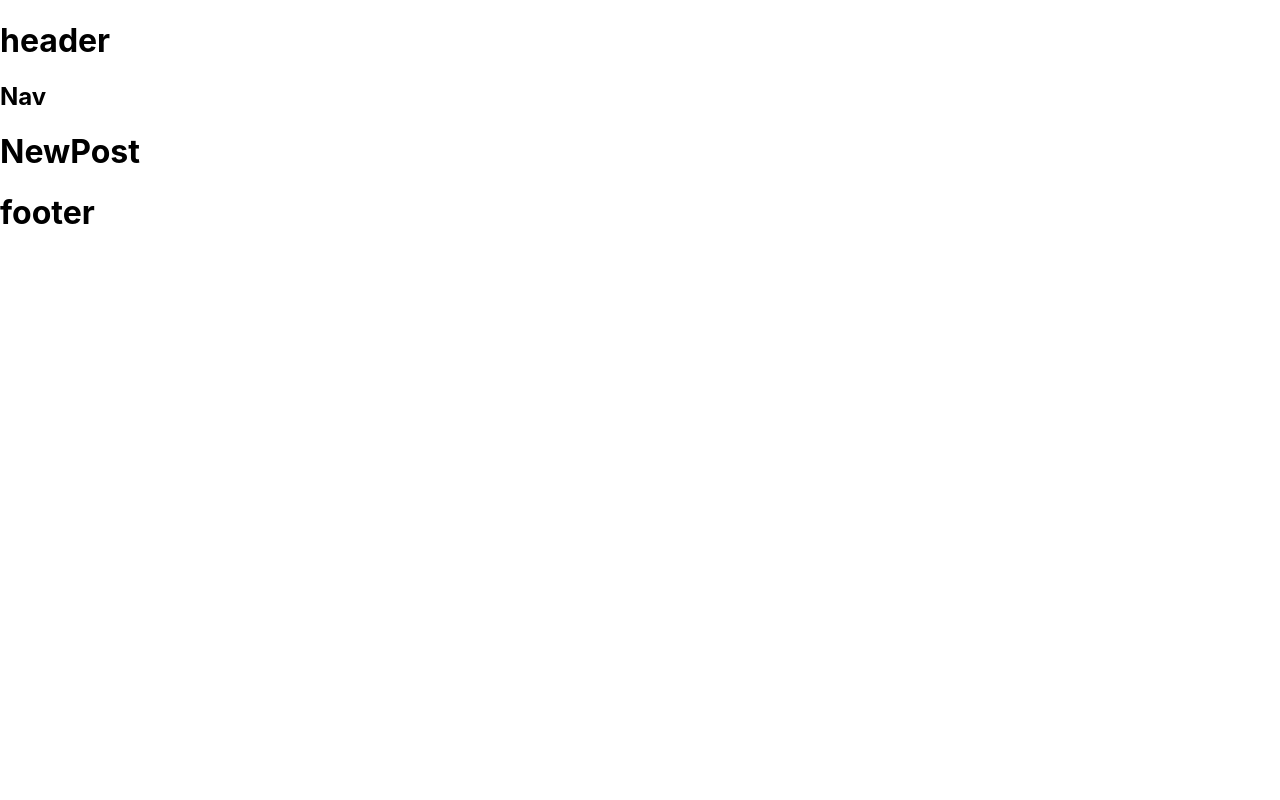
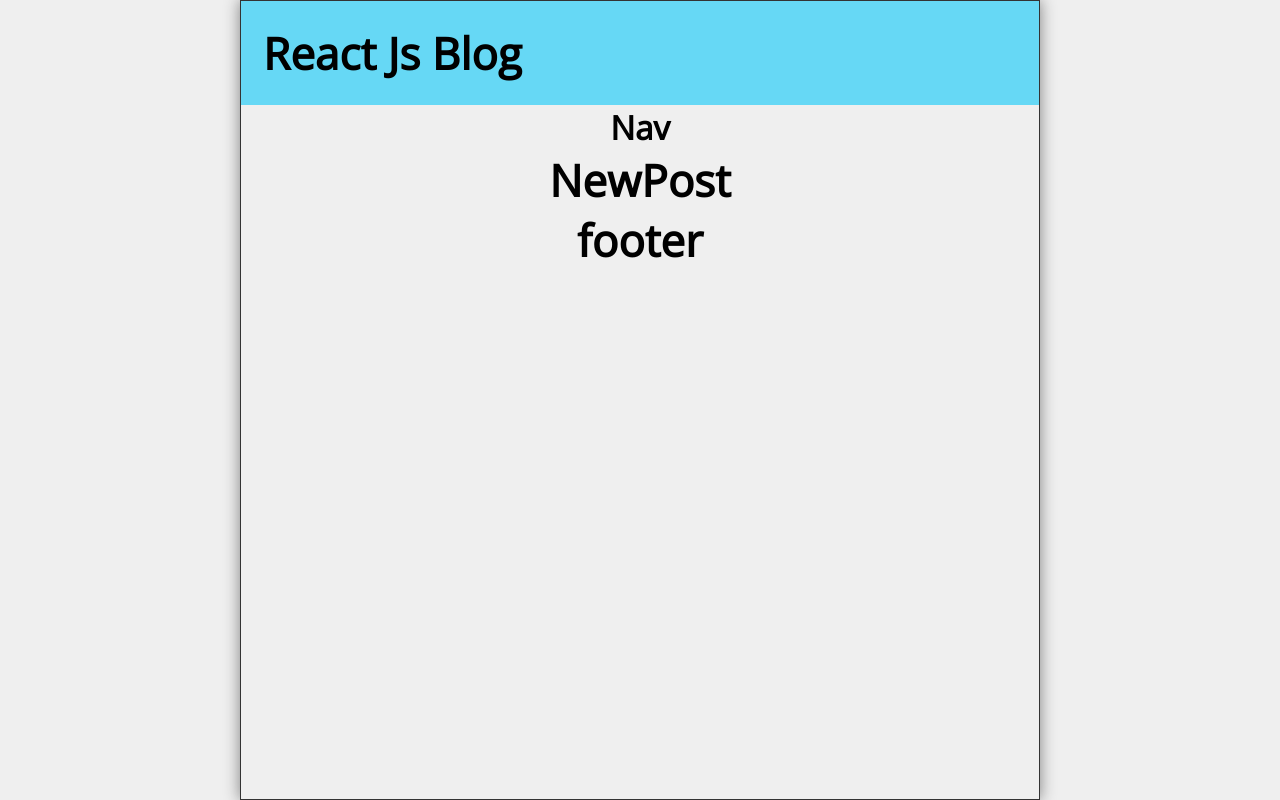
Before and after one commit to pop-dev5016/react-router, a React (Create React App) app: page /post in a window 1280 px wide. Built offline with nearby package versions, Linux system fonts and the light colour scheme.

Commit message:
Header component and css

```diff
--- a/src/App.js
+++ b/src/App.js
@@ -12,7 +12,7 @@ import Home from './Home'
 function App() {
   return (
     <div className="App">
-      <Header></Header>
+      <Header title={"React Js Blog"}></Header>
       <Nav></Nav>
 
       <Switch>
--- a/src/Header.js
+++ b/src/Header.js
@@ -1,9 +1,9 @@
 import React from 'react'
 
-const Header = () => {
+const Header = ({title}) => {
   return (
-    <header>
-        <h1> header </h1>
+    <header className='Header'>
+        <h1> {title} </h1>
     </header>
 
   )
--- a/src/index.css
+++ b/src/index.css
@@ -1,13 +1,271 @@
+@import url('https://fonts.googleapis.com/css2?family=Open+Sans&display=swap');
+
+* {
+  margin: 0;
+  padding: 0;
+  box-sizing: border-box;
+}
+
+html {
+  font-size: 16px;
+}
+
 body {
-  margin: 0;
-  font-family: -apple-system, BlinkMacSystemFont, 'Segoe UI', 'Roboto', 'Oxygen',
-    'Ubuntu', 'Cantarell', 'Fira Sans', 'Droid Sans', 'Helvetica Neue',
-    sans-serif;
+  min-height: 100vh;
+  font-family: 'Open Sans', sans-serif;
   -webkit-font-smoothing: antialiased;
   -moz-osx-font-smoothing: grayscale;
+  display: flex;
+  background-color: #efefef;
 }
 
-code {
-  font-family: source-code-pro, Menlo, Monaco, Consolas, 'Courier New',
-    monospace;
+#root {
+  flex-grow: 1;
+  display: flex;
+  justify-content: center;
+  align-items: center;
 }
+
+.App {
+  width: 100%;
+  max-width: 800px;
+  height: 100vh;
+  display: flex;
+  flex-direction: column;
+  justify-content: flex-start;
+  align-items: center;
+  border: 1px solid #333;
+  box-shadow: 0px 0px 15px gray;
+}
+
+.Header, .Footer {
+  width: 100%;
+  background-color: #66d8f5;
+  padding: 1rem;
+  display: flex;
+  justify-content: space-between;
+  align-items: center;
+}
+
+.Header h1 {
+  font-size: 1.5rem;
+}
+
+.Header svg {
+  font-size: 2rem;
+}
+
+.Footer {
+  padding: 0.75rem;
+  display: grid;
+  place-content: center;
+}
+
+.Nav {
+  width: 100%;
+  background-color: #333;
+  display: flex;
+  flex-direction: column;
+  justify-content: flex-start;
+  align-items: flex-start;
+}
+
+.searchForm {
+  width: 80%;
+  padding: 1rem 0 0 0.75rem;
+}
+
+.searchForm input[type="text"] {
+  font-family: 'Open Sans', sans-serif;
+  width: 100%;
+  min-height: 48px;
+  font-size: 1rem;
+  padding: 0.25rem;
+  border-radius: 0.25rem;
+  outline: none;
+}
+
+.searchForm label {
+  position: absolute;
+  left: -99999px;
+}
+
+.Nav ul {
+  color: #fff;
+  list-style-type: none;
+  display: flex;
+  flex-wrap: nowrap;
+  align-items: center;
+}
+
+.Nav li {
+  padding: 1rem;
+}
+
+.Nav li:hover,
+.Nav li:focus {
+  padding: 1rem;
+}
+
+.Nav li a {
+  color: #fff;
+  text-decoration: none;
+}
+
+.Nav li:hover,
+.Nav li:focus,
+.Nav li:hover a,
+.Nav li:focus a  {
+  background-color: #eee;
+  color: #333;
+}
+
+.Nav li:hover a,
+.Nav li:focus a {
+  cursor: pointer;
+}
+
+.Home, .NewPost, .PostPage, .About, .Missing {
+  width: 100%;
+  flex-grow: 1;
+  padding: 1rem;
+  overflow-y: auto;
+  background-color: #fff;
+}
+
+.post {
+  margin-top: 1rem;
+  padding-bottom: 1rem;
+  border-bottom: 1px solid lightgray;
+}
+
+.Home .post a {
+  text-decoration: none;
+}
+
+.Home .post a,
+.Home .post a:visited {
+  color: #000;
+}
+
+.post:first-child {
+  margin-top: 0;
+}
+
+.post:last-child {
+  border-bottom: none;
+}
+
+.postDate {
+  font-size: 0.75rem;
+  margin-top: 0.25rem;
+}
+
+.postBody {
+  margin: 1rem 0;
+}
+
+.newPostForm {
+  display: flex;
+  flex-direction: column;
+}
+
+.newPostForm label {
+  margin-top: 1rem;
+}
+
+.newPostForm input[type='text'],
+.newPostForm textarea {
+  font-family: 'Open Sans', sans-serif;
+  width: 100%;
+  min-height: 48px;
+  font-size: 1rem;
+  padding: 0.25rem;
+  border-radius: 0.25rem;
+  margin-right: 0.25rem;
+  outline: none;
+}
+
+.newPostForm textarea {
+  height: 100px;
+}
+
+.newPostForm button {
+  margin-top: 1rem;
+  height: 48px;
+  min-width: 48px;
+  border-radius: 10px;
+  padding: 0.5rem;
+  font-size: 1rem;
+  cursor: pointer;
+}
+
+.Missing h2, .PostPage h2,
+.Missing p, .PostPage p {
+  margin-bottom: 1rem;
+}
+
+.PostPage button {
+  height: 48px;
+  min-width: 48px;
+  border-radius: 0.25rem;
+  padding: 0.5rem;
+  font-size: 1rem;
+  background-color: red;
+  color: #fff;
+  cursor: pointer;
+}
+
+.statusMsg {
+  margin-top: 2rem;
+}
+
+@media only screen and (min-width: 610px) {
+  html {
+    font-size: 22px;
+  }
+
+  .Header h1 {
+    font-size: 2rem;
+  }
+
+  .Nav {
+    flex-direction: row;
+    flex-wrap: nowrap;
+    justify-content: space-between;
+    align-items: center;
+  }
+
+  .Nav ul {
+    text-align: right;
+  }
+
+  .Nav li:hover,
+  .Nav li:focus,
+  .Nav li:hover a,
+  .Nav li:focus a  {
+    background-color: #eee;
+    color: #333;
+  }
+
+  .searchForm {
+    width: 50%;
+    padding: .5rem 0;
+  }
+
+  .searchForm input[type="text"] {
+    margin-left: 0.5rem;
+  }
+
+  .newPostForm textarea {
+    height: 300px;
+  }
+}
+
+@media only screen and (min-width: 992px) {
+
+  .Header svg {
+    font-size: 3rem;
+  }
+
+}
```
